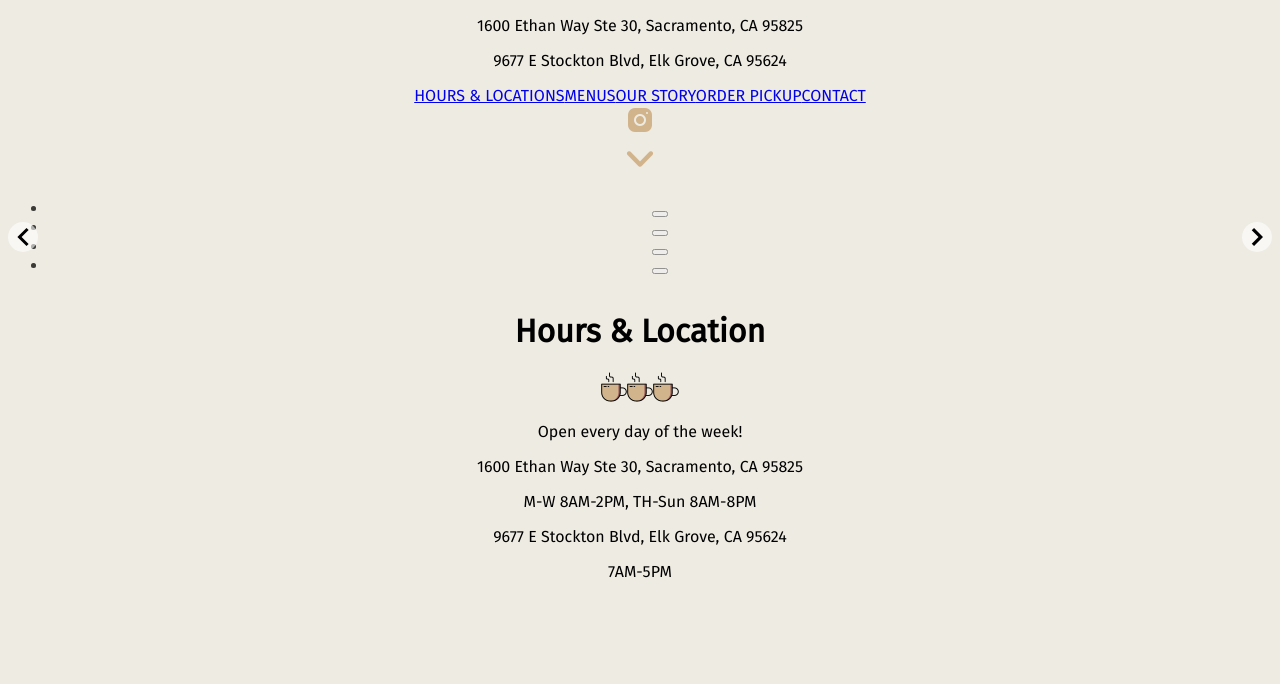
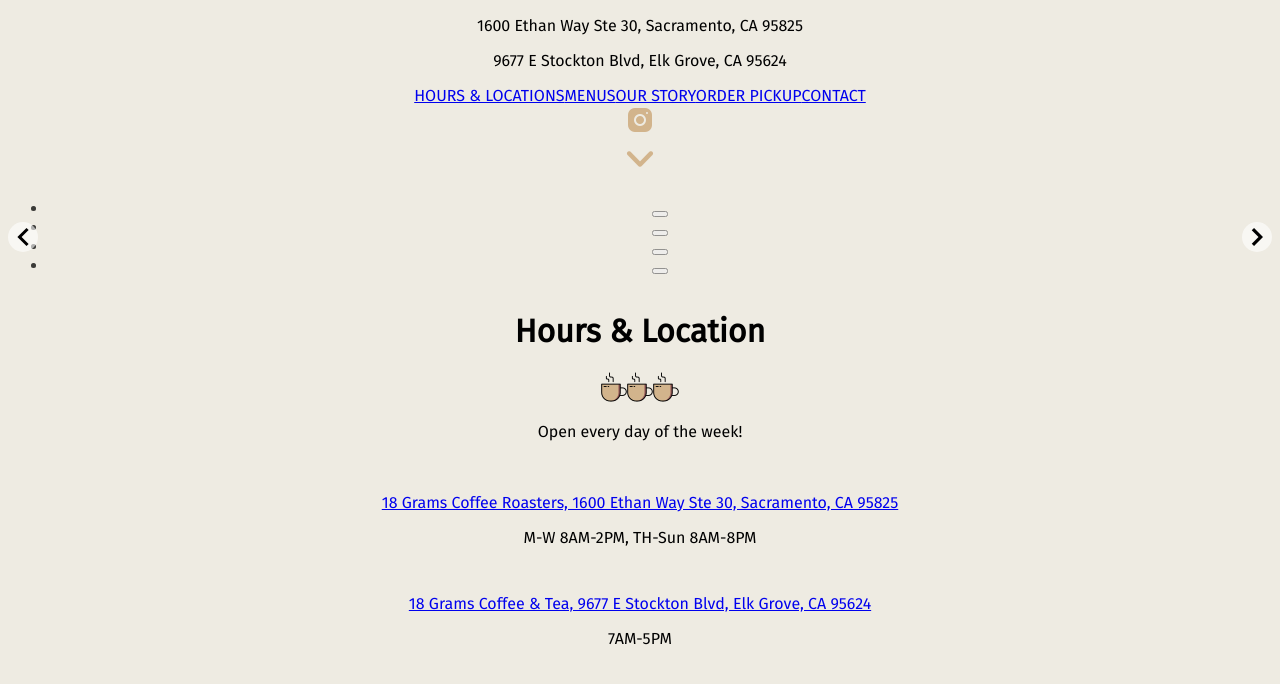
Before and after one commit to rydelldonato/18-grams-website, a React (Create React App) app: page /hoursandlocation in a window 1280 px wide. Shown: the top 684 px of the page. Built offline with nearby package versions, Linux system fonts and the light colour scheme.

Commit message:
added links for addresses

```diff
--- a/src/components/slideshows/hoursAndLocation/slideshow.js
+++ b/src/components/slideshows/hoursAndLocation/slideshow.js
@@ -49,7 +49,9 @@ const Slideshow = () => {
                     key={buttonIndex}
                     className={buttonIndex === index ? "active" : ""}
                   >
-                    <button onClick={() => handleDotClick(buttonIndex)}></button>
+                    <button
+                      onClick={() => handleDotClick(buttonIndex)}
+                    ></button>
                   </li>
                 ))}
               </ul>
@@ -66,9 +68,27 @@ const Slideshow = () => {
         </div>
         <div className="hoursAndLocations">
           <p>Open every day of the week!</p>
-          <p>1600 Ethan Way Ste 30, Sacramento, CA 95825</p>
+          <div style={{ height: 20 }}></div>
+          <p>
+            <a
+              href="https://www.google.com/maps/search/?api=1&query=1600%20Ethan%20Way%20Ste%2030%2C%20Sacramento%2C%20CA%2095825"
+              target="_blank"
+              rel="noopener noreferrer"
+            >
+              18 Grams Coffee Roasters, 1600 Ethan Way Ste 30, Sacramento, CA 95825
+            </a>
+          </p>
           <p>M-W 8AM-2PM, TH-Sun 8AM-8PM</p>
-          <p>9677 E Stockton Blvd, Elk Grove, CA 95624</p>
+          <div style={{ height: 15 }}></div>
+          <p>
+            <a
+              href="https://www.google.com/maps/search/?api=1&query=9677%20E%20Stockton%20Blvd%2C%20Elk%20Grove%2C%20CA%2095624"
+              target="_blank"
+              rel="noopener noreferrer"
+            >
+              18 Grams Coffee & Tea, 9677 E Stockton Blvd, Elk Grove, CA 95624
+            </a>
+          </p>
           <p>7AM-5PM</p>
         </div>
       </div>
```
